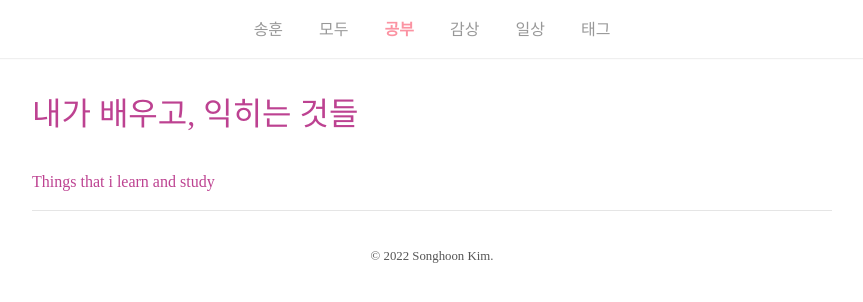
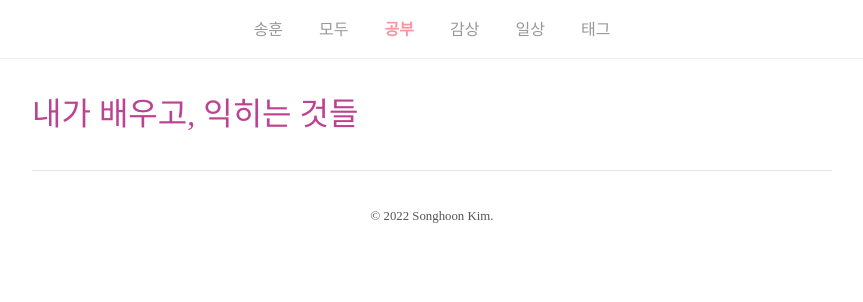
Before and after one commit to songh-oon/songh-oon.github.io, a Jekyll site: the page built from study/index.html, in a window 1280 px wide. Shown: the top 302 px of the page, without its empty margins (208-1071 px from the left). Built offline with Jekyll 4.4.1, drawn with Linux system fonts in a browser that asks for light colours.

Commit message:
Update index.html

```diff
--- a/study/index.html
+++ b/study/index.html
@@ -6,7 +6,7 @@ title: 공부
 
 <div class="menuhead">
     <p>내가 배우고, 익히는 것들</p>
-    <p class="menuhead-eng">Things that i learn and study</p>
+    <!-- <p class="menuhead-eng">Things that i learn and study</p> -->
 </div>
 
 <div class="catalogue">
```
